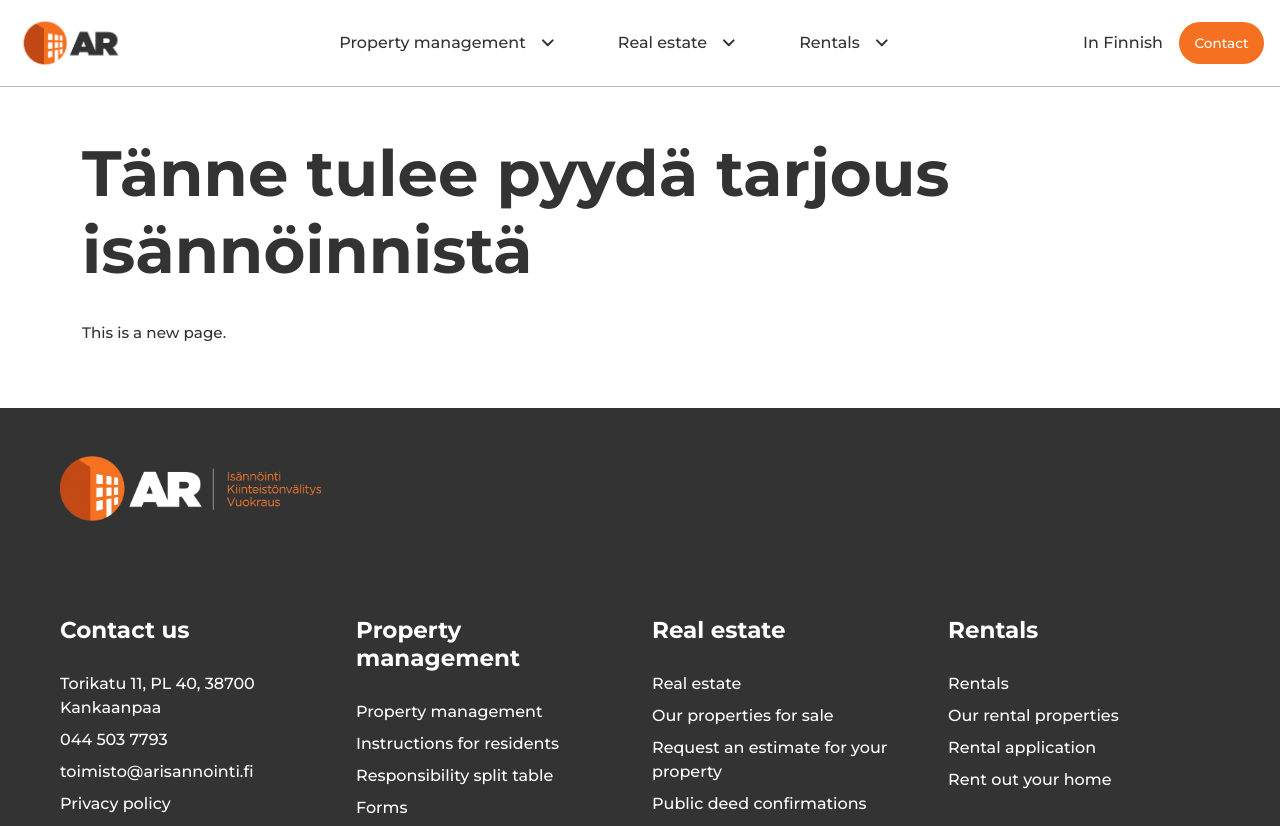
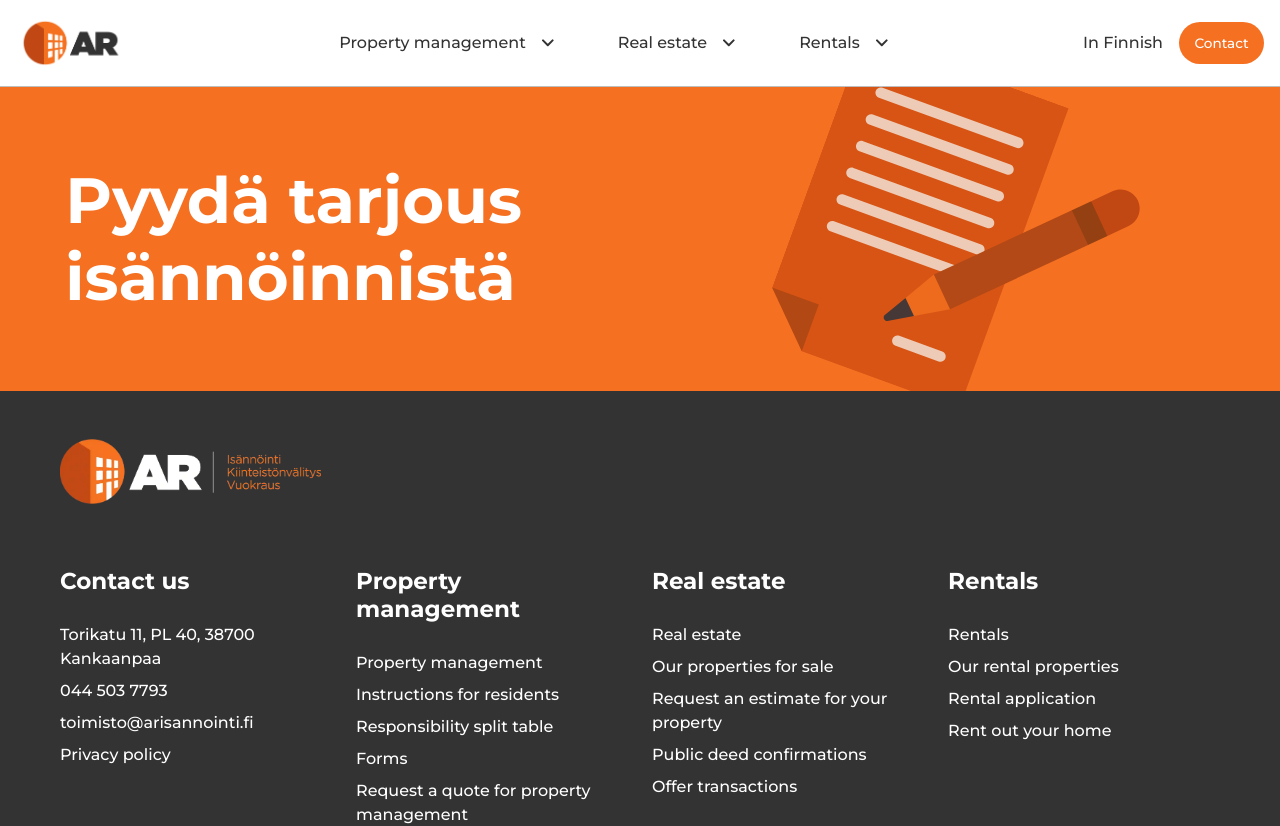
Before and after one commit to AkseliRaj/real-estate-management-website, a React (Vite) app in the folder ar-isannointi-oy/: page /tarjous-isannoinnista in a window 1280 px wide. Shown: the top 826 px of the page. Built offline with nearby package versions, Linux system fonts and the light colour scheme.

Commit message:
Added reusable FormPageBanner

```diff
--- a/ar-isannointi-oy/src/components/Footer.jsx
+++ b/ar-isannointi-oy/src/components/Footer.jsx
@@ -10,7 +10,7 @@ const Footer = () => {
         <footer className="Site-Footer">
             <div className="container-fluid">
 
-                <div className="row pt-5 mb-5 px-5">
+                <div className="row pt-5 mb-2 mb-md-3 px-2 px-sm-5">
                     <div className="col">
                         <a className="navbar-brand" href="#">
                             <img src={Logo} alt="AR-Logo" height="65" />
@@ -18,7 +18,7 @@ const Footer = () => {
                     </div>
                 </div>
 
-                <div className="row justify-content-between p-5">
+                <div className="row justify-content-between pt-5 mb-5 mb-sm-5 px-2 px-sm-5">
                     {FOOTER_SECTIONS.map((section) => (
                         <div key={section.titleKey} className="col-12 col-md-6 col-lg-3 mb-5">
                             <h5 className='pb-1 pb-md-3'>{t(section.titleKey)}</h5>
--- /dev/null
+++ b/ar-isannointi-oy/src/components/FormPageBanner.jsx
@@ -0,0 +1,31 @@
+import '../css/FormPageBanner.css';
+import PaperPenIcon from '../assets/svg/PaperPenIcon.svg';
+
+export default function FormPageBanner({
+    headingText = 'Pyydä tarjous isännöinnistä',
+    headingTextMd,
+    headingTextSm,
+    headingTextXs
+}) {
+    const mdText = headingTextMd ?? headingText;
+    const smText = headingTextSm ?? headingText;
+    const xsText = headingTextXs ?? headingText;
+
+    return (
+        <div className='container-fluid FormPageBanner'>
+            <div className='row d-flex justify-content-center'>
+                <div className='col-11 col-lg-5 col-xl-6 col-xxl-5 d-flex align-items-center'>
+                    <h1 className='form-banner-header d-none d-xl-block mb-0'>{headingText}</h1>
+                    <h2 className='form-banner-header d-none d-md-block d-xl-none mb-0'>{mdText}</h2>
+                    <h3 className='form-banner-header d-none d-sm-block d-md-none mb-0'>{smText}</h3>
+                    <h4 className='form-banner-header d-block d-sm-none mb-0'>{xsText}</h4>
+                </div>
+                <div className='col-6 col-lg-5 d-none d-lg-flex justify-content-center'>
+                    <div className='Pen-Paper-Icon-Mask'>
+                        <img src={PaperPenIcon} alt="Pen-Paper-Icon" className='Pen-Paper-Icon' />
+                    </div>
+                </div>
+            </div>
+        </div>
+    );
+}
--- /dev/null
+++ b/ar-isannointi-oy/src/css/FormPageBanner.css
@@ -0,0 +1,33 @@
+.FormPageBanner {
+    background: #F57021;
+}
+
+.form-banner-header {
+    color: white;
+}
+
+.Pen-Paper-Icon-Mask {
+    padding: 5rem;
+    overflow: hidden;
+    width: 100%;
+    height: 19rem;
+    box-sizing: border-box;
+    position: relative;
+}
+
+.Pen-Paper-Icon {
+    position: absolute;
+    top: 50%;
+    left: 50%;
+    transform: translate(-50%, -50%) rotate(20deg);
+    width: auto;
+    height: 20rem;
+    max-width: none;
+}
+
+@media (max-width: 992px) {
+    .form-banner-header {
+        padding-top: clamp(3rem, 1vw, 6rem);
+        padding-bottom: clamp(3rem, 1vw, 6rem);
+    }
+}
--- a/ar-isannointi-oy/src/pages/PropertyManagementQuotePage.jsx
+++ b/ar-isannointi-oy/src/pages/PropertyManagementQuotePage.jsx
@@ -1,10 +1,12 @@
 import React from 'react';
+import FormPageBanner from '../components/FormPageBanner';
 
 const NewPage = () => {
     return (
-        <div className="container py-5">
-            <h1>Tänne tulee pyydä tarjous isännöinnistä</h1>
-            <p>This is a new page.</p>
+        <div className="container-fluid px-0">
+            <div>
+                <FormPageBanner />
+            </div>
         </div>
     );
 };
```
Also changed, not shown: ar-isannointi-oy/src/assets/svg/PaperPenIcon.svg (added).
